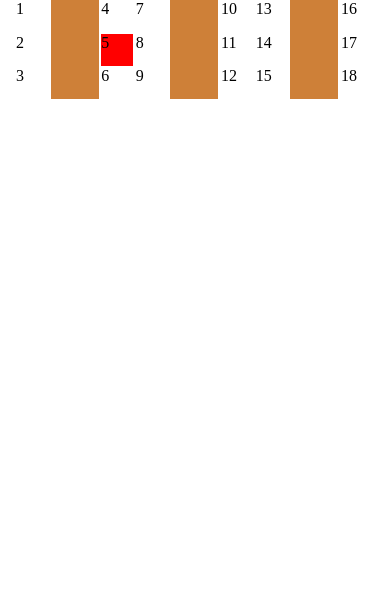
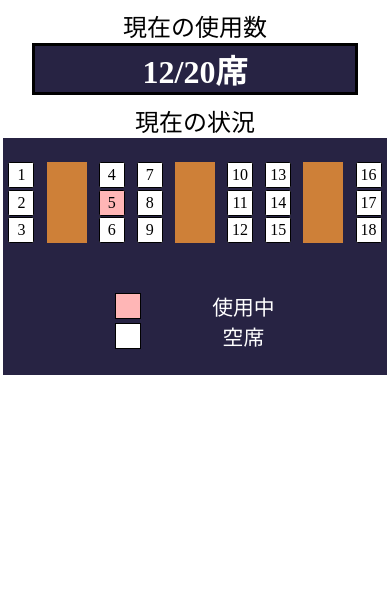
Before and after one commit to ibakosen-PBL2021/Akiwa-girl, a Django app: page /seat/ in a window 390 px wide. Shown: the part 48-663 px from the top of the page. Run offline with Django 4.2, Linux system fonts and the light colour scheme; data comes from the database, SQL or seed files in the repository.

Commit message:
complete seat page

```diff
--- a/akiwagirl/seat/static/seat/style.css
+++ b/akiwagirl/seat/static/seat/style.css
@@ -12,29 +12,50 @@
       margin-left: auto;
       text-align: center;
     }
+    #heading {
+      text-align: center;
+      font-size: 1.5em;
+      padding-top: 0.5rem;
+    }
+    .box_s{
+      color: #FFFFFE;
+      text-align: center;
+      background-color: #272343;
+      border: solid 3px #000000;
+      margin: 0rem 2rem;
+    }
     .seats {
       display: grid;
       gap: 0.1rem;
       grid-auto-flow: column;
-      margin: 3rem 1rem;
+      margin: 0 0.2rem;
+      text-align: center;
+      padding: 1.5rem 0;
+      background-color: #272343;
     }
     .table1 {
       background-color: rgb(206, 128, 56);
       grid-column: 2/3;
       grid-row: 1/4;
-      width: 3rem;
+      width: 2.5rem;
+      margin: auto;
+      height: 100%;
     }
     .table2 {
       background-color: rgb(206, 128, 56);
       grid-column: 5/6;
       grid-row: 1/4;
-      width: 3rem;
+      width: 2.5rem;
+      margin: auto;
+      height: 100%;
     }
     .table3 {
       background-color: rgb(206, 128, 56);
       grid-column: 8/9;
       grid-row: 1/4;
-      width: 3rem;
+      width: 2.5rem;
+      height: 100%;
+      margin: auto;
     }
     #\0031 {
       grid-column: 1/2;
@@ -109,16 +130,63 @@
       grid-row: 3/4;
     }
     .False {
-      width: 2rem;
-      height: 2rem;
-      background-color: balck;
+      width: 1.5rem;
+      height: 1.5rem;
+      background-color: white;
+      border: solid 0.1rem rgb(0, 0, 0);
+      border-radius: 0.1rem;
+      line-height: 1.5rem;
+      text-align: center;
+      margin: auto;
     }
     .True {
-      width: 2rem;
-      height: 2rem;
-      background-color: red;
+      width: 1.5rem;
+      height: 1.5rem;
+      background-color: rgb(255, 182, 182);
+      border: solid 0.1rem rgb(0, 0, 0);
+      border-radius: 0.1rem;
+      line-height: 1.5rem;
+      text-align: center;
+      margin: auto;
     }
-
+    .seat_info {
+      display: grid;
+      margin: 0 0.2rem;
+      padding: 1.5rem 4.8rem;
+      background-color: #272343;
+    }
+    .seat_occ {
+      grid-column: 1/2;
+      grid-row: 1/2;
+      width: 1.5rem;
+      height: 1.5rem;
+      background-color: rgb(255, 182, 182);
+      border: solid 0.1rem black;
+      margin: auto;
+    }
+    #seat_occ {
+      grid-column: 2/3;
+      grid-row: 1/2;
+      font-size: 1.3rem;
+      text-align: center;
+      color: rgb(255, 255, 255);
+    }
+    .seat_unocc {
+      grid-column: 1/2;
+      grid-row: 2/3;
+      width: 1.5rem;
+      height: 1.5rem;
+      background-color: rgb(255, 255, 255);
+      border: solid 0.1rem black;
+      margin: auto;
+    }
+    #seat_unocc {
+      grid-column: 2/3;
+      grid-row: 2/3;
+      font-size: 1.3rem;
+      text-align: center;
+      color: rgb(255, 255, 255);
+    }
     header {
       position: fixed;
       top: 0px;
--- a/akiwagirl/seat/templates/seat/index.html
+++ b/akiwagirl/seat/templates/seat/index.html
@@ -11,6 +11,11 @@
     <header>
       <h1 id="t">空席情報</h1>
     </header>
+    <p id="heading">現在の使用数</p>
+    <div class="box_s">
+      <h1>12/20席</h1>
+    </div>
+    <p id="heading">現在の状況</p>
     <div class="seats">
       {% for occ in occupancy %}
         <div class={{occ.occupancy}} id={{occ.id}}>{{ occ.id }}</div>
@@ -22,6 +27,12 @@
           <div class="table3"></div>
         {% endif %}
       {% endfor %}
+    </div>
+    <div class="seat_info">
+      <div class="seat_occ"></div>
+      <div id="seat_occ">使用中</div>
+      <div class="seat_unocc"></div>
+      <div id="seat_unocc">空席</div>
     </div>
     <footer class="footer-menu">
       <ul>
```
Also changed, not shown: akiwagirl/num/static/num/style.css (+19 -41 lines), akiwagirl/num/templates/num/index.html (+5 -10 lines).
